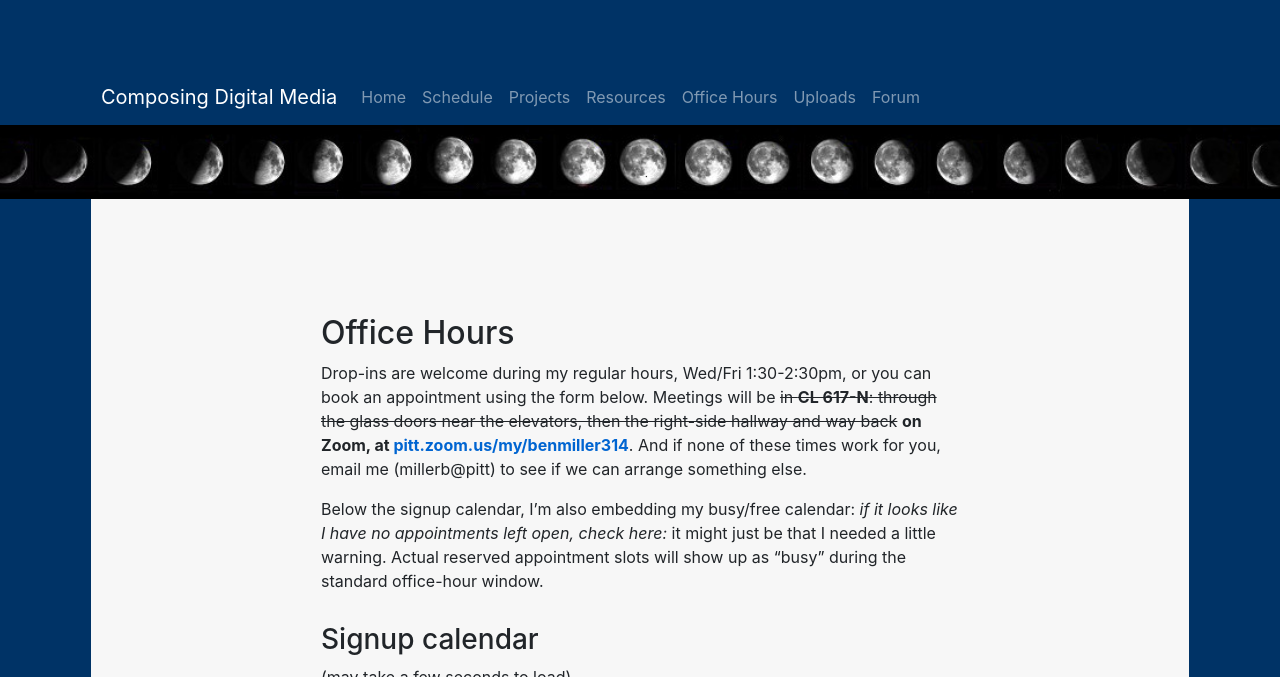
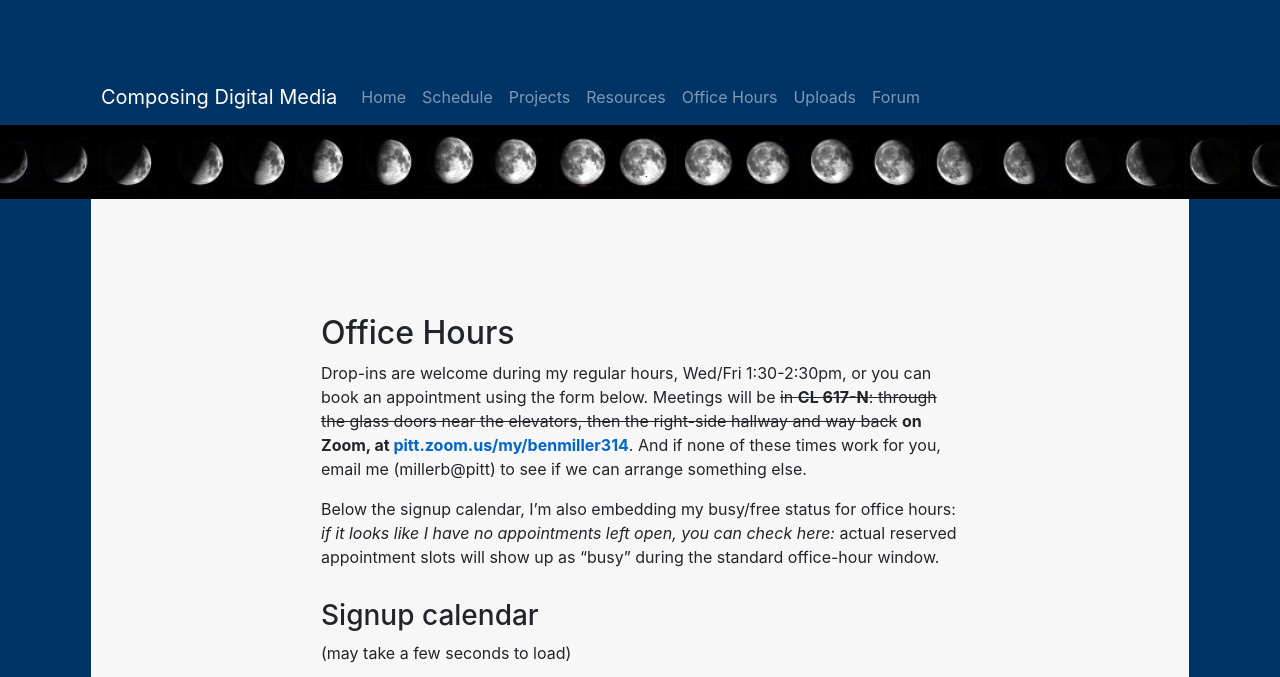
Before and after one commit to benmiller314/cdm2021spring, a Jekyll site: the page built from office.md, in a window 1280 px wide and 900 px high, cut to the strip 0-677 px from the top of the window. Built offline with Jekyll 4.4.1, drawn with Linux system fonts in a browser that asks for light colours; our own code applies the rules of GitHub Pages for plain Markdown files.

Commit message:
wording tweak
clarify that this isn't my *entire* busy/free calendar

```diff
--- a/office.md
+++ b/office.md
@@ -8,7 +8,7 @@ banneralt: "banner: phases of the moon"
 ## Office Hours
 Drop-ins are welcome during my regular hours, {{site.course.instructor.office_hours}}, or you can book an appointment using the form below. Meetings will be <del>in <strong>CL 617-N</strong>: through the glass doors near the elevators, then the right-side hallway and way back</del> <strong>on Zoom, at <a href="https://pitt.zoom.us/my/benmiller314">pitt.zoom.us/my/benmiller314</a></strong>. And if none of these times work for you, email me (millerb@pitt) to see if we can arrange something else.
 
-Below the signup calendar, I'm also embedding my busy/free calendar: <em>if it looks like I have no appointments left open, check here:</em> it might just be that I needed a little warning. Actual reserved appointment slots will show up as "busy" during the standard office-hour window.
+Below the signup calendar, I'm also embedding my busy/free status for office hours: <em>if it looks like I have no appointments left open, you can check here:</em> actual reserved appointment slots will show up as "busy" during the standard office-hour window.
 
 ### Signup calendar
 <a id="signups" class="jump" />
```
